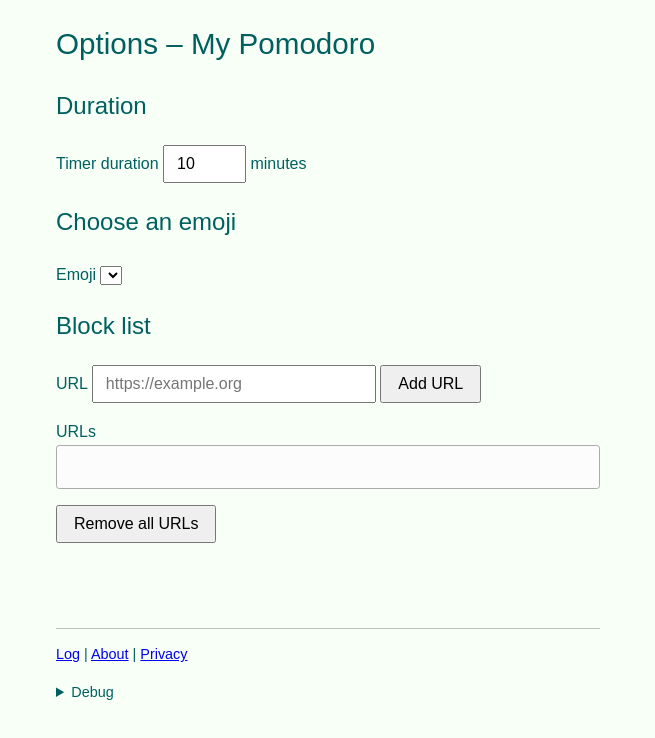
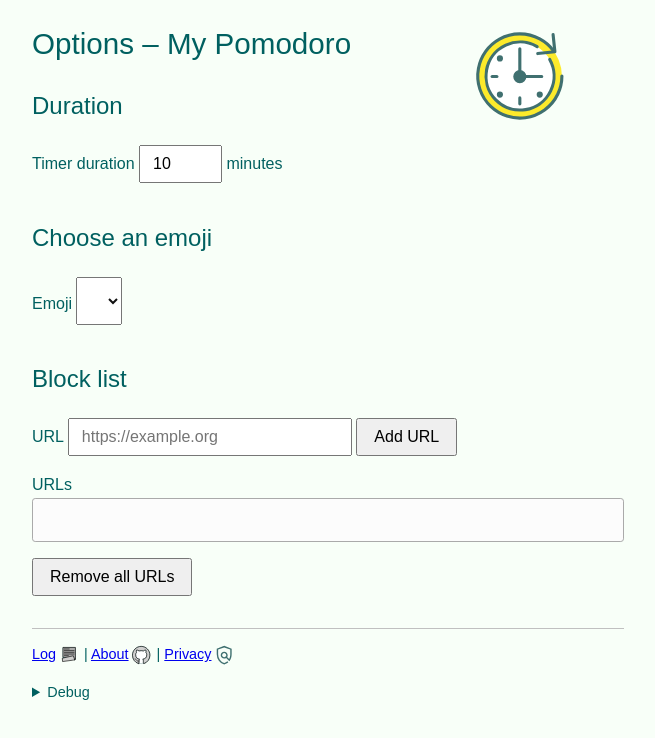
Before and after one commit to nfreear/pomodoro-browser-ext, a website with bundled scripts: page options/options.html in a window 1280 px wide. Shown: the whole page, without its empty margins (312-967 px from the left). Built offline with nearby package versions, Linux system fonts and the light colour scheme; a web font is replaced by a local one.

Commit message:
feat: Adopt OpenMoji app icons; Add variables CSS stylesheet (#18)

```diff
--- a/assets/index.css
+++ b/assets/index.css
@@ -25,9 +25,9 @@ footer {
 }
 
 body > div {
-  background: #f8fcf8;
+  background: var(--my-pom-background-color);
   border-radius: .8rem;
-  color: teal;
+  color: var(--my-pom-text-color);
   padding: .6rem;
 }
 
@@ -73,3 +73,23 @@ img[ src *= evergreen_tree ] {
 .error {
   color: darkred;
 }
+
+.svg-app-icon {
+  height: var(--my-pom-icon-size);
+  width: var(--my-pom-icon-size);
+  margin-right: .1rem;
+  vertical-align: middle;
+}
+
+.svg-logo {
+  float: right;
+  margin-right: 3rem;
+  height: 3rem;
+  width: 3rem;
+}
+
+.svg-app-icon,
+.svg-logo {
+  fill: var(--my-pom-icon-color, teal);  /* currentColor; */
+  stroke: var(--my-pom-icon-color, teal);
+}
--- a/assets/options.css
+++ b/assets/options.css
@@ -3,18 +3,26 @@
 */
 
 body {
+  background: var(--my-pom-background-color);
+  color: var(--my-pom-text-color);
   font: 1rem/1.6 sans-serif;
   margin: auto;
   min-height: 22rem;
-  max-width: 34rem;
-  padding: 0 1rem;
 }
 
 @media screen {
   body {
-    background: #f7fff7;
-    color: #006060; /* teal, #008080 */
+    margin: auto;
+    max-width: 37rem;
+    padding: 0 1rem;
   }
+}
+
+:focus-visible {
+  outline-offset: .2rem;
+  outline-width: thick;
+  /* outline-color: red; */
+  transition: all 300ms;
 }
 
 main {
@@ -35,6 +43,11 @@ h1 { font-size: 185%; }
 
 h1, h2 { font-weight: normal; }
 
+form {
+  margin-bottom: 2.2rem;
+  X-border-bottom: 1px solid silver;
+}
+
 output {
   background-color: #fcfcfc;
   border: 1px solid #aaa;
@@ -50,7 +63,8 @@ button {
 }
 
 input,
-output {
+output,
+select {
   font-size: inherit;
   padding: .5rem .75rem;
 }
@@ -73,6 +87,14 @@ input[ type = url ] {
   input[ type = url ] {
     width: 92%;
   }
+}
+
+#log x-emj,
+select[ name = emoji ] {
+  color: #111;
+  font-family: "Noto Color Emoji", emoji, sans-serif;
+  font-size: 1.5rem;
+  font-weight: 300;
 }
 
 #log {
@@ -108,3 +130,44 @@ time[ dt ] {
     display: block;
   }
 }
+
+.svg-app-icon {
+  height: var(--my-pom-icon-size);
+  width: var(--my-pom-icon-size);
+  margin-right: .1rem;
+  vertical-align: middle;
+}
+
+.svg-app-icon.end {
+  margin-left: .1rem;
+  margin-right: 0;
+}
+
+.svg-logo {
+  float: right;
+  margin-right: 3rem;
+  height: 7rem;
+  width: 7rem;
+}
+
+.svg-app-icon,
+.svg-logo {
+  fill: var(--my-pom-icon-color, teal);  /* currentColor; */
+  stroke: var(--my-pom-icon-color, teal);
+}
+
+@media screen and (max-width: 600px) {
+  h1 {
+    font-size: 175%;
+  }
+
+  .svg-logo {
+    margin-right: 0;
+    height: 4rem;
+    width: 4rem;
+  }
+}
+
+#printButton .svg-app-icon {
+  margin-right: .3rem;
+}
--- /dev/null
+++ b/assets/variables.css
@@ -0,0 +1,15 @@
+
+:root {
+  --my-pom-text-color: #006060; /* teal, #008080 */
+  --my-pom-icon-color: #407070;
+  --my-pom-background-color: #f8fff8;
+  --my-pom-icon-size: 1.4rem;
+}
+
+@media print {
+  :root {
+    --my-pom-text-color: black;
+    --my-pom-icon-color: gray;
+    --my-pom-background-color: white;
+  }
+}
--- a/options/options.html
+++ b/options/options.html
@@ -5,11 +5,17 @@
 
   <link href="https://fonts.googleapis.com/css2?family=Noto+Color+Emoji" rel="stylesheet">
 
+  <link rel="stylesheet" href="/assets/variables.css">
   <link rel="stylesheet" href="/assets/options.css">
 
   <title> Options &ndash; My Pomodoro </title>
 
-  <h1> Options &ndash; My Pomodoro </h1>
+  <header>
+    <svg class="svg-logo" aria-hidden="true">
+      <use href="/assets/app-icons.svg#timer"/>
+    </svg>
+    <h1> Options &ndash; My Pomodoro </h1>
+  </header>
 
   <main>
   <h2> Duration </h2>
@@ -49,11 +55,20 @@
   <footer>
   <nav>
     <p>
-      <a href="../pages/log.html" target="my_pom_ext">Log</a>
+      <a href="../pages/log.html" target="my_pom_ext"
+        >Log<svg aria-hidden="true" class="svg-app-icon end">
+          <use href="/assets/app-icons.svg#page_with_curl"/>
+        </svg></a>
       |
-      <a href="https://github.com/nfreear/pomodoro-chrome-ext/#readme" target="gh">About</a>
+      <a href="https://github.com/nfreear/pomodoro-chrome-ext/#readme" target="gh"
+        >About<svg aria-label="on GitHub, opens in new tab" class="svg-app-icon end">
+          <use href="/assets/app-icons.svg#github"/>
+        </svg></a>
       |
-      <a href="https://github.com/nfreear/pomodoro-chrome-ext/#privacy" target="gh">Privacy</a>
+      <a href="https://github.com/nfreear/pomodoro-chrome-ext/#privacy" target="gh"
+        >Privacy<svg aria-label=", opens in new tab" class="svg-app-icon end">
+          <use href="/assets/app-icons.svg#policy"/>
+        </svg></a>
     </p>
   </nav>
   <details>
```
Also changed, not shown: pages/index.html (+14 -4 lines), pages/log.html (+19 -3 lines), assets/app-icons.svg (added).
